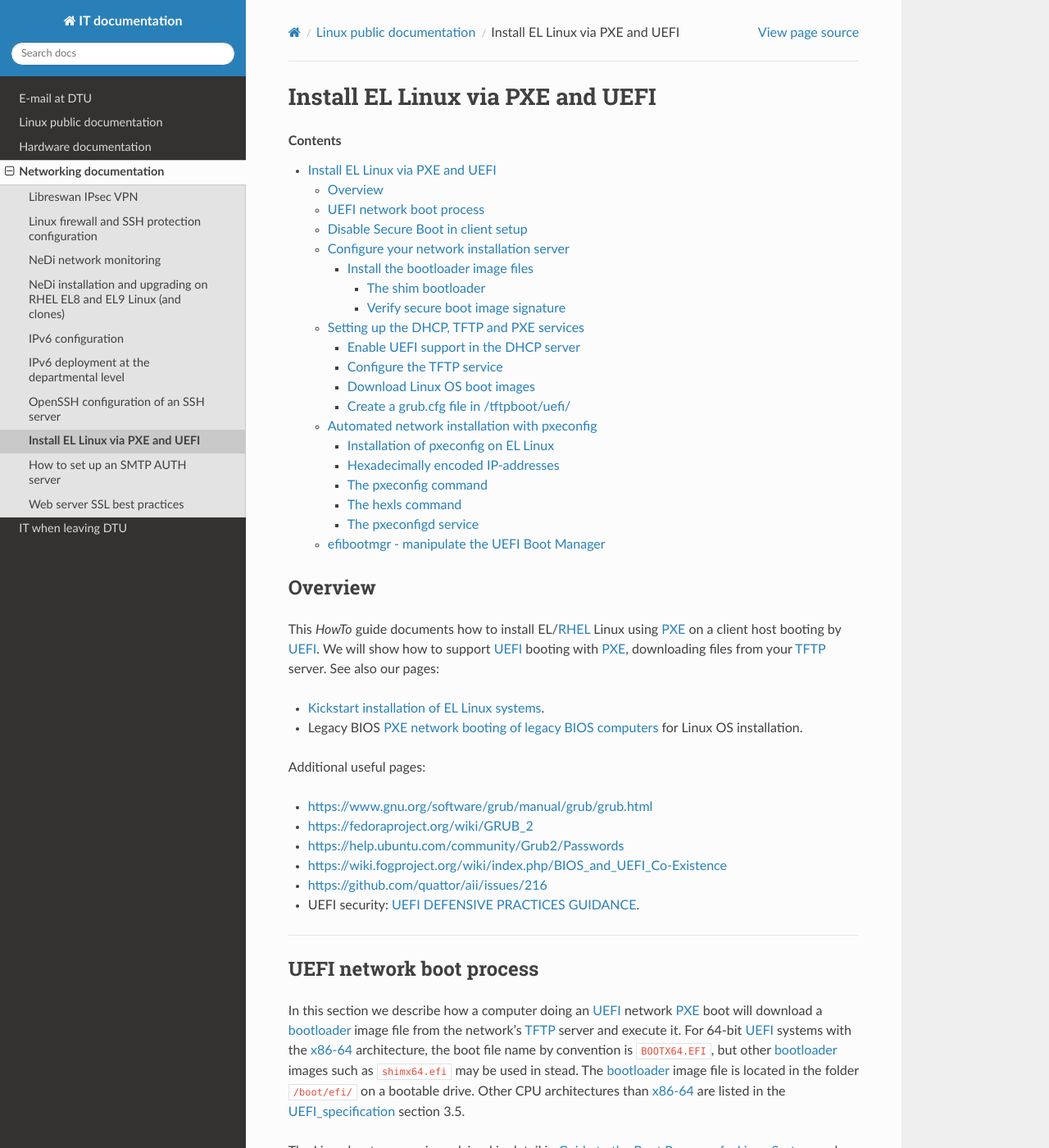
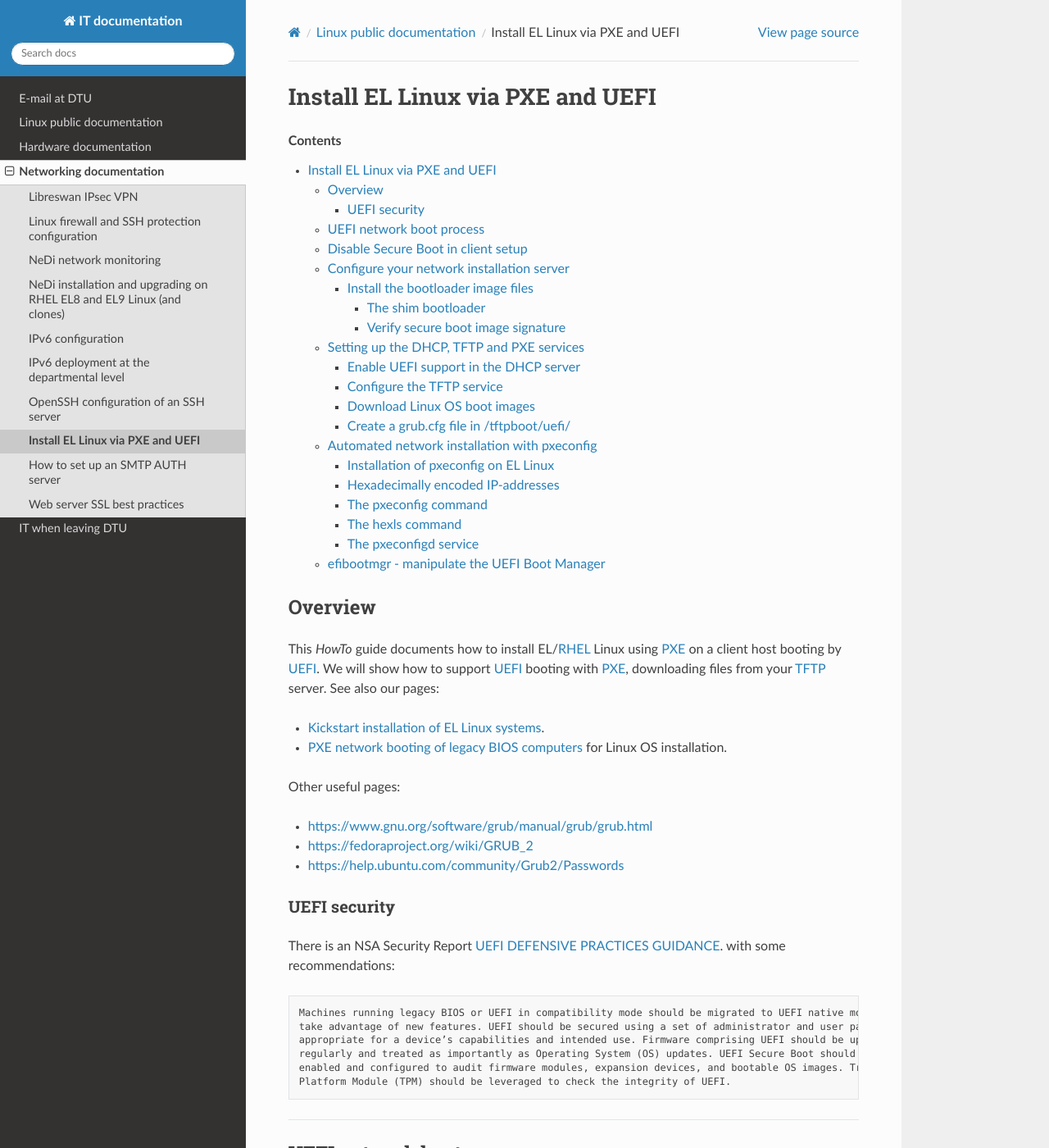
Before and after one commit to OleHolmNielsen/ITwiki, a Sphinx documentation site: the page built from docs/PXE_and_UEFI.rst, in a window 1280 px wide and 1400 px high. Shown: the whole window at 82% size. Built offline with Sphinx 7.4.7 and the Read the Docs theme 3.1.0, drawn with Linux system fonts in a browser that asks for light colours.

Commit message:
UEFI security

```diff
--- a/docs/PXE_and_UEFI.rst
+++ b/docs/PXE_and_UEFI.rst
@@ -14,16 +14,27 @@ We will show how to support UEFI_ booting with PXE_, downloading files from your
 See also our pages:
 
 * :ref:`Kickstart_installation_of_EL_Linux_systems`.
-* Legacy BIOS :ref:`PXE-booting` for Linux OS installation.
+* :ref:`PXE-booting` for Linux OS installation.
 
-Additional useful pages:
+Other useful pages:
 
 * https://www.gnu.org/software/grub/manual/grub/grub.html
 * https://fedoraproject.org/wiki/GRUB_2
 * https://help.ubuntu.com/community/Grub2/Passwords
-* https://wiki.fogproject.org/wiki/index.php/BIOS_and_UEFI_Co-Existence
-* https://github.com/quattor/aii/issues/216
-* UEFI security: `UEFI DEFENSIVE PRACTICES GUIDANCE <https://www.nsa.gov/portals/75/documents/what-we-do/cybersecurity/professional-resources/ctr-uefi-defensive-practices-guidance.pdf>`_.
+
+UEFI security
+-------------
+
+There is an NSA Security Report
+`UEFI DEFENSIVE PRACTICES GUIDANCE <https://www.nsa.gov/portals/75/documents/what-we-do/cybersecurity/professional-resources/ctr-uefi-defensive-practices-guidance.pdf>`_.
+with some recommendations::
+
+  Machines running legacy BIOS or UEFI in compatibility mode should be migrated to UEFI native mode to
+  take advantage of new features. UEFI should be secured using a set of administrator and user passwords
+  appropriate for a device’s capabilities and intended use. Firmware comprising UEFI should be updated
+  regularly and treated as importantly as Operating System (OS) updates. UEFI Secure Boot should be
+  enabled and configured to audit firmware modules, expansion devices, and bootable OS images. Trusted
+  Platform Module (TPM) should be leveraged to check the integrity of UEFI.
 
 .. _PXE: https://en.wikipedia.org/wiki/Preboot_Execution_Environment
 .. _TFTP: https://en.wikipedia.org/wiki/Trivial_File_Transfer_Protocol
```
